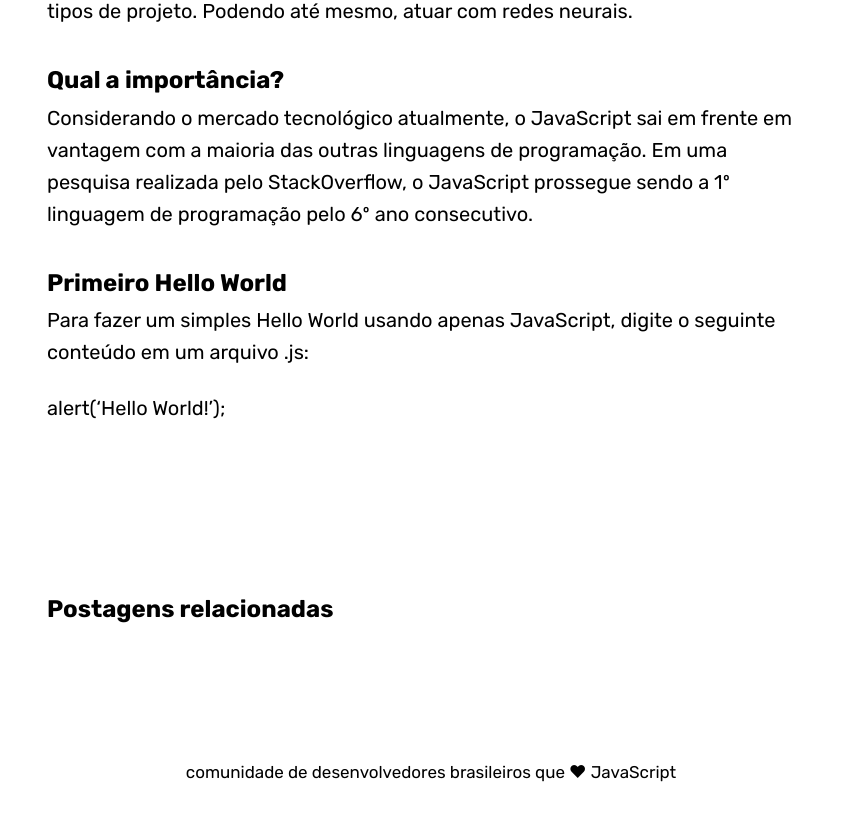
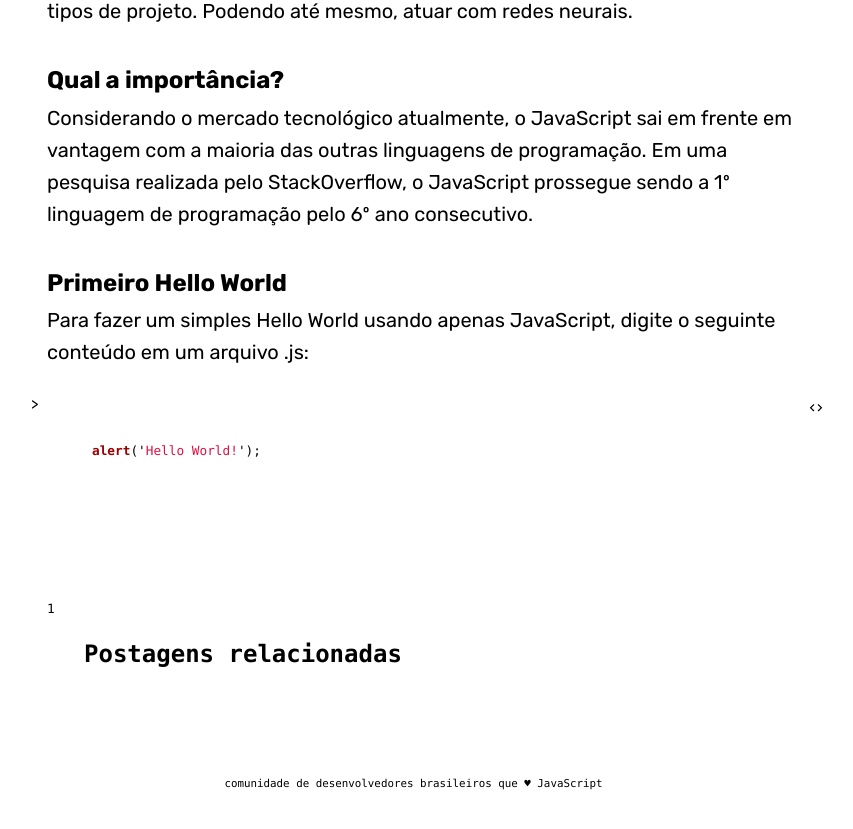
Before and after one commit to bybrunodotdev/javascriptbrasil.github.io, a Jekyll site: the page built from _posts/2019-06-17-comecando-com-javascript.md, in a window 1280 px wide and 900 px high, scrolled down 1273 px. Shown: the top 829 px of the window, without its empty margins (209-1062 px from the left). Built offline with Jekyll 4.4.1, drawn with Linux system fonts in a browser that asks for light colours; some web fonts are replaced; comment, search, counter and statistics services are not loaded.

Commit message:
Update 2019-06-17-comecando-com-javascript.md

```diff
--- a/_posts/2019-06-17-comecando-com-javascript.md
+++ b/_posts/2019-06-17-comecando-com-javascript.md
@@ -22,4 +22,6 @@
 ## Primeiro Hello World
 Para fazer um simples Hello World usando apenas JavaScript, digite o seguinte conteúdo em um arquivo .js:
 
+{% highlight js linenos %}
 alert('Hello World!');
+{% endhighlight %}
```
